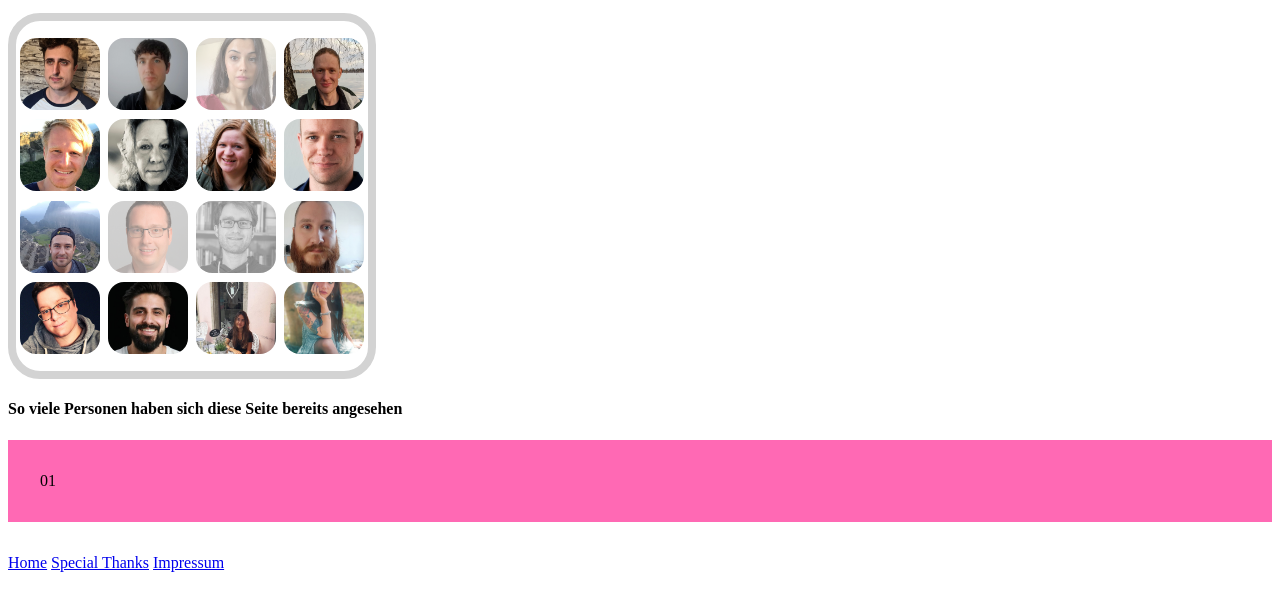
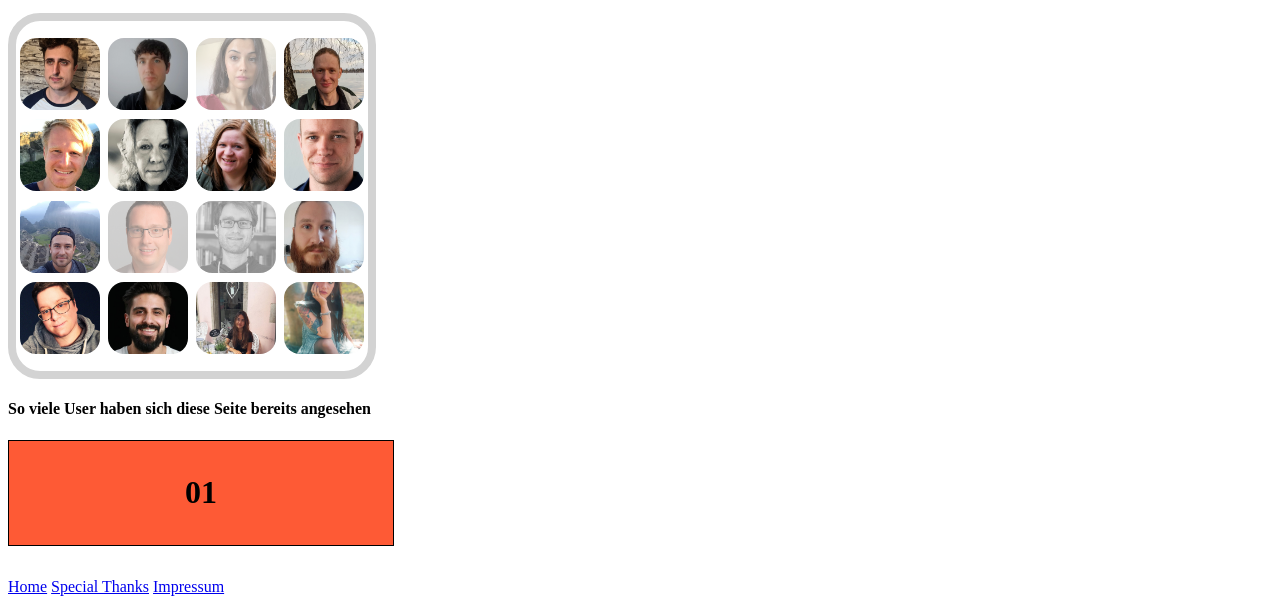
Before and after one commit to FSchmidbauer/students-secrets-app, a plain HTML site: page index.html in a window 1280 px wide. Shown: the part 1613-2217 px from the top of the page. Before the commit the page ends 2193 px from the top, so only its background shows below. Drawn offline with Linux system fonts and the light colour scheme.

Commit message:
modified css pageviews

```diff
--- a/css/components/main.css
+++ b/css/components/main.css
@@ -220,8 +220,15 @@ main {
 }
 
 .pageviews {
-  background: hotpink;
-  border: 1 black solid;
-  padding: 2rem;
+  background-color: #fe5a35;
+  border: 0.1rem black solid;
+  padding: 0.1rem 2rem;
+  max-width: 20rem;
   margin-bottom: 2rem;
 }
+
+.pageviews__content {
+  text-align: center;
+  font-weight: bold;
+  font-size: 2rem;
+}
--- a/functions.js
+++ b/functions.js
@@ -1,4 +1,4 @@
-const pageviews = document.querySelector('.pageviews');
+const pageviews = document.querySelector('.pageviews__content');
 let counter = 0;
 pageviews.innerText = counter;
 
--- a/index.html
+++ b/index.html
@@ -50,8 +50,10 @@
             <img class="studgallery__image vika__image" src="./images/vika.png" alt="Profilbild Vika">
         </section>
         <section>
-            <h4>So viele Personen haben sich diese Seite bereits angesehen</h4>
-            <div class="pageviews"></div>
+            <h4>So viele User haben sich diese Seite bereits angesehen</h4>
+            <div class="pageviews">
+                <p class="pageviews__content"></p>
+            </div>
         </section>
         </main>
     <footer class="footer">
```
